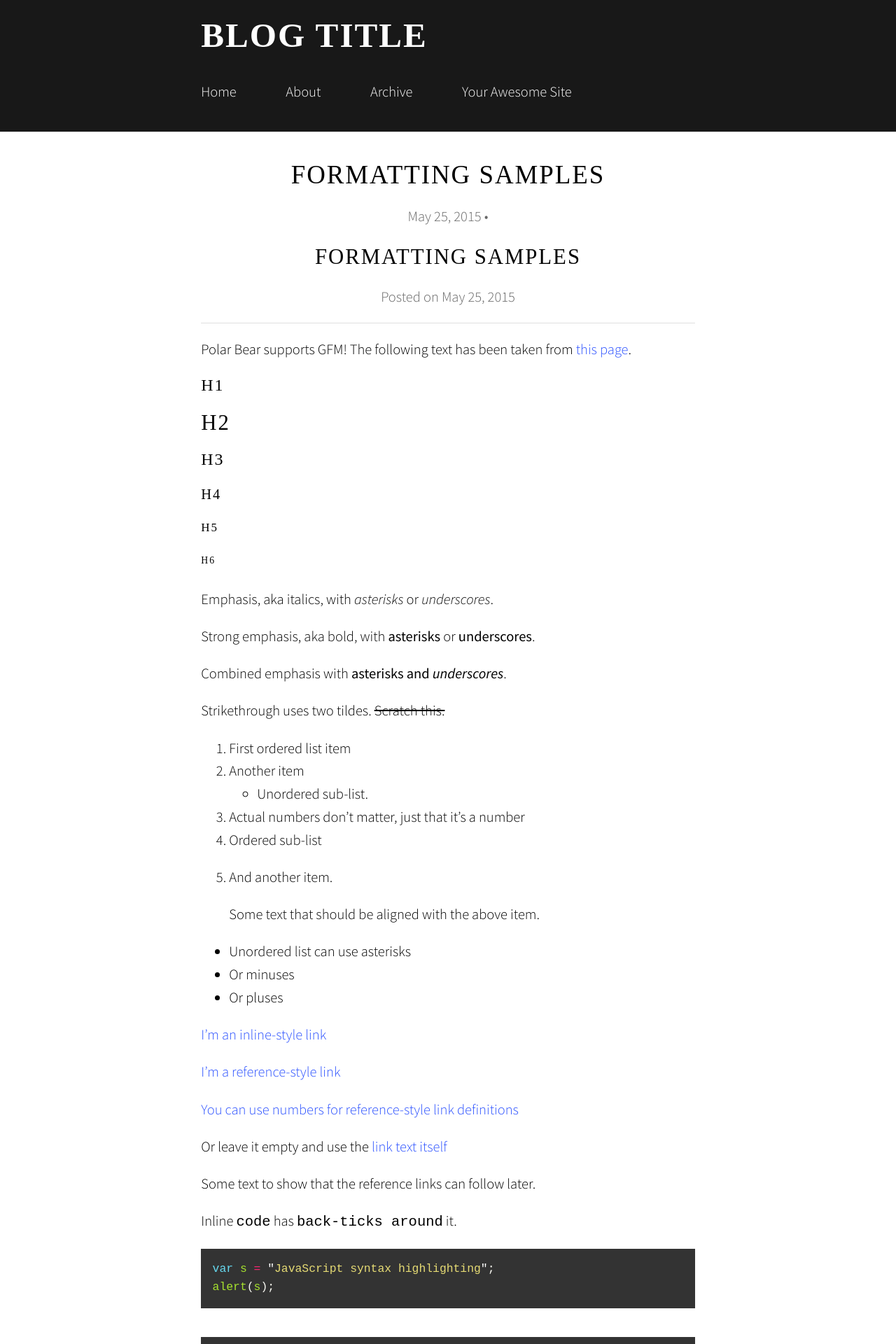
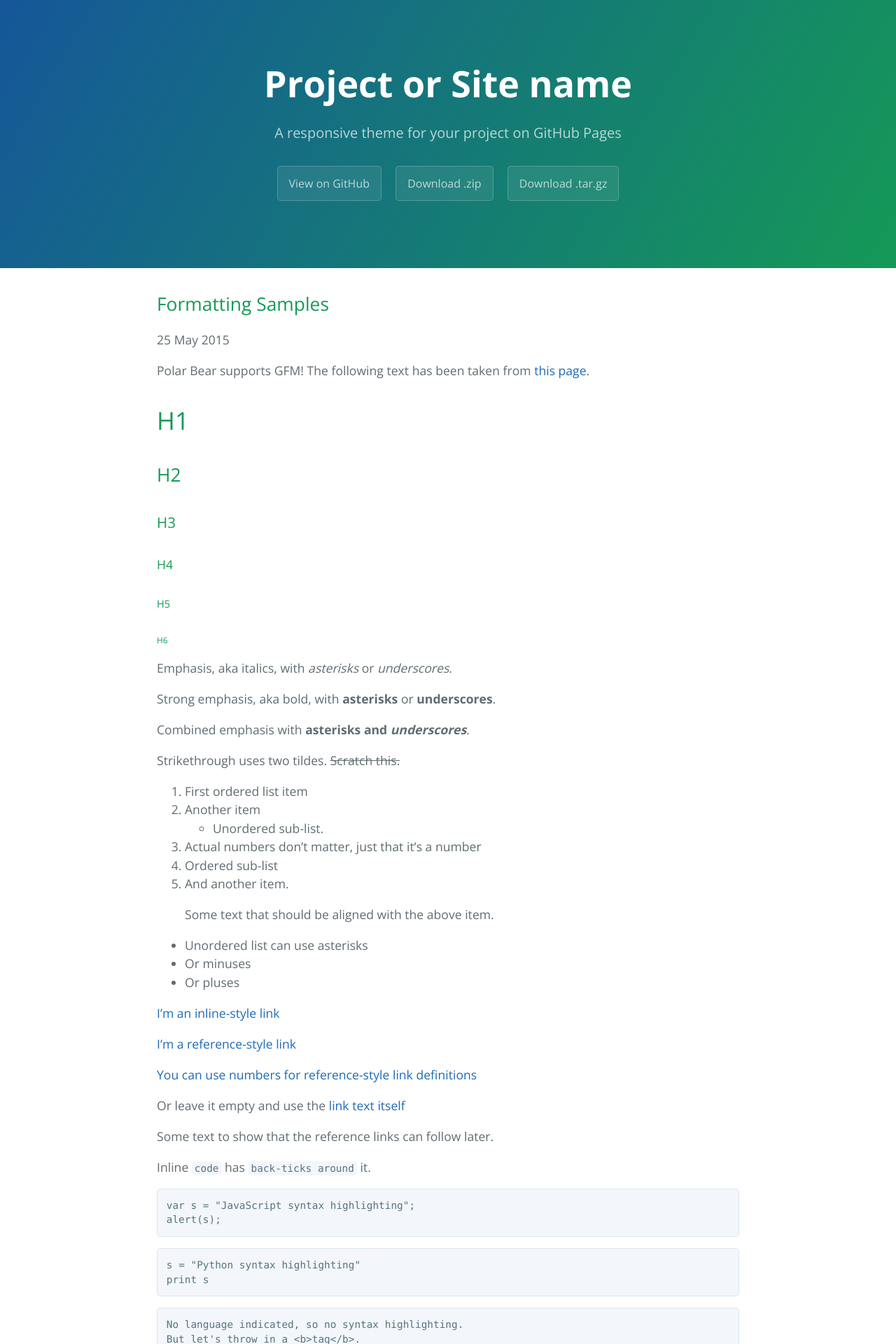
Before and after one commit to bada7211/bada7211.github.com, a Jekyll site: the page built from _posts/2015-05-25-formatting-samples.markdown, in a window 1280 px wide. Shown: the top 1920 px of the page at 70% size. Built offline with Jekyll 4.4.1, drawn with Linux system fonts in a browser that asks for light colours; nearby versions of some CDN libraries; some web fonts are replaced; comment, search, counter and statistics services are not loaded; some of the changed text lies outside the part shown.

Commit message:
no message

```diff
--- a/_config.yml
+++ b/_config.yml
@@ -1,36 +1,17 @@
-title: "blog title"
-author: "Blog Author"
-description: "Really cool blog about ... something"
-#subheading: "Really cool blog about ... something"
-more: "read more"
-url: "http://niklabs.me"
-baseurl: "/contrast" # comment out if in root directory
+# Setup
+title:        Project or Site name
+tagline:      A responsive theme for your project on GitHub Pages
+baseurl:      ""
+paginate:     1
 
-comments:
-    disqus: "niklasbuschmann"
-#    isso: "comments.mysite.org"
+# About/contact
+author:
+  name:       Author name
+  url:        http://yourhomepage.com
 
-style:
-#    body: "whitesmoke"
-    padding: 33%
-    anchor: "#46f"
-    serif-heading: true
-    nav: "#181818"
-#    headline: "#06f"
-    description: "white"
-    article:
-        odd: "#ffffff"
-        even: "#222222"
+# Gems
+gems:
+  - jekyll-paginate
 
-links:
-  - github: "https://github.com/me/"
-  - twitter: "https://twitter.com/me/"
-  - google-plus: "https://plus.google.com/+me"
-  - reddit: "https://www.reddit.com/user/me/"
-  - youtube: "https://www.youtube.com/user/me"
-  - steam: "http://steamcommunity.com/id/me/"
-
-paginate: 10
-excerpt_separator: "\n\n\n" # excerpt ends after two blank lines
-defaults: [{scope: {path: ""}, values: {layout: "default"}}, {scope: {path: "", type: "posts"}, values: {comments: true}}]
-gems: [jekyll-feed] # include feed plugin (supported by gh-pages)
+#Others
+markdown: kramdown
--- a/_includes/head.html
+++ b/_includes/head.html
@@ -1,16 +1,9 @@
 <head>
-  <meta charset="utf-8">
-  <meta http-equiv="X-UA-Compatible" content="IE=edge">
+  <meta charset="UTF-8">
+  <title>{{ site.title }}</title>
   <meta name="viewport" content="width=device-width, initial-scale=1">
-
-  <title>{% if page.title %}{{ page.title }}{% else %}{{ site.title }}{% endif %}</title>
-  <meta name="description" content="{% if page.excerpt %}{{ page.excerpt | strip_html | strip_newlines | truncate: 160 }}{% else %}{{ site.description }}{% endif %}">
-
-  <link rel="stylesheet" href="{{ "/css/main.css" | prepend: site.baseurl }}">
-  <link rel="canonical" href="{{ page.url | replace:'index.html','' | prepend: site.baseurl | prepend: site.url }}">
-  <link rel="alternate" type="application/rss+xml" title="{{ site.title }}" href="{{ "/feed.xml" | prepend: site.baseurl | prepend: site.url }}" />
-
-  <link rel="stylesheet" href="//maxcdn.bootstrapcdn.com/font-awesome/4.3.0/css/font-awesome.min.css">
-  <link href='//fonts.googleapis.com/css?family=PT+Sans:400,700' rel='stylesheet' type='text/css'>
-  <link href='//fonts.googleapis.com/css?family=Open+Sans:300,700' rel='stylesheet' type='text/css'>
+  <meta name="theme-color" content="#157878">
+  <link rel="stylesheet" href="{{ site.baseurl }}/css/normalize.css">
+  <link href='https://fonts.googleapis.com/css?family=Open+Sans:400,700' rel='stylesheet' type='text/css'>
+  <link rel="stylesheet" href="{{ site.baseurl }}/css/cayman.css">
 </head>
--- /dev/null
+++ b/_includes/page-footer.html
@@ -0,0 +1,4 @@
+<footer class="site-footer">
+  <span class="site-footer-owner"><a href="{{ site.url }}">{{ site.title }}</a> is maintained by <a href="{{ site.author.url }}">{{ site.author.name }}</a>.</span>
+  <span class="site-footer-credits">This page was generated by <a href="https://pages.github.com">GitHub Pages</a> using the <a href="https://github.com/pietromenna/jekyll-cayman-theme">Cayman theme</a> by <a href="http://github.com/jasonlong">Jason Long</a>.</span>
+</footer>
--- /dev/null
+++ b/_includes/page-header.html
@@ -0,0 +1,7 @@
+<section class="page-header">
+  <h1 class="project-name">{{ site.title }}</h1>
+  <h2 class="project-tagline">{{ site.tagline }}</h2>
+  <a href="#" class="btn">View on GitHub</a>
+  <a href="#" class="btn">Download .zip</a>
+  <a href="#" class="btn">Download .tar.gz</a>
+</section>
--- a/_layouts/default.html
+++ b/_layouts/default.html
@@ -1,19 +1,18 @@
----
-layout: blank
----
-    <article>
-      <header>
-        <h2><a href="{{ page.url | prepend: site.baseurl }}">{{ page.title }}</a></h2>
-        <p>{% if page.author %}{{ page.author }} • {% endif %}{% if page.date %}<time datetime="{{ page.date | date_to_xmlschema }}">{{ page.date | date: "%b %-d, %Y" }}</time>{% endif %}{% if page.categories %} • {{ page.categories | array_to_sentence_string }}{% endif %}</p>
-      </header>
-      <div>
-{{ content }}
-      </div>
-      {% if site.comments.isso and page.comments %}
-      <div id="isso-thread"></div>
-      {% endif %}
-      {% if site.comments.disqus and page.comments %}
-      <div id="disqus_thread"></div>
-      <a href="http://disqus.com" class="dsq-brlink">comments powered by <span class="logo-disqus">Disqus</span></a>
-      {% endif %}
-    </article>
+<!DOCTYPE html>
+<html lang="en-us">
+
+  {% include head.html %}
+
+  <body>
+    {% include page-header.html %}
+
+    <section class="main-content">
+
+      {{ content }}
+
+      {% include page-footer.html %}
+
+    </section>
+
+  </body>
+</html>
--- a/_layouts/post.html
+++ b/_layouts/post.html
@@ -1,21 +1,7 @@
 ---
 layout: default
 ---
-<div class="post">
+<h2>{{ page.title }}</h2>
+<p class="meta">{{ page.date | date_to_string }}</p>
 
-  <header class="post-header">
-     <h1 class="post-title">{{ page.title }}</h1>
-     <p class="post-meta">Posted on {{ page.date | date: "%b %-d, %Y" }}{% if page.author %} • {{ page.author }}{% endif %}{% if page.meta %} • {{ page.meta }}{% endif %}</p>
-  </header>
-
-  <article class="post-content">
-    {{ content }}
-  </article>
-
-  <div align="center">
-  	<a href="#">
-  	<i class="fa fa-arrow-circle-up fa-2x"></i>
-  	</a>
-  </div>
-
-</div>
+{{ content }}
--- /dev/null
+++ b/css/cayman.css
@@ -0,0 +1,241 @@
+* {
+  box-sizing: border-box; }
+
+body {
+  padding: 0;
+  margin: 0;
+  font-family: "Open Sans", "Helvetica Neue", Helvetica, Arial, sans-serif;
+  font-size: 16px;
+  line-height: 1.5;
+  color: #606c71; }
+
+a {
+  color: #1e6bb8;
+  text-decoration: none; }
+  a:hover {
+    text-decoration: underline; }
+
+.btn {
+  display: inline-block;
+  margin-bottom: 1rem;
+  color: rgba(255, 255, 255, 0.7);
+  background-color: rgba(255, 255, 255, 0.08);
+  border-color: rgba(255, 255, 255, 0.2);
+  border-style: solid;
+  border-width: 1px;
+  border-radius: 0.3rem;
+  transition: color 0.2s, background-color 0.2s, border-color 0.2s; }
+  .btn:hover {
+    color: rgba(255, 255, 255, 0.8);
+    text-decoration: none;
+    background-color: rgba(255, 255, 255, 0.2);
+    border-color: rgba(255, 255, 255, 0.3); }
+  .btn + .btn {
+    margin-left: 1rem; }
+  @media screen and (min-width: 64em) {
+    .btn {
+      padding: 0.75rem 1rem; } }
+  @media screen and (min-width: 42em) and (max-width: 64em) {
+    .btn {
+      padding: 0.6rem 0.9rem;
+      font-size: 0.9rem; } }
+  @media screen and (max-width: 42em) {
+    .btn {
+      display: block;
+      width: 100%;
+      padding: 0.75rem;
+      font-size: 0.9rem; }
+      .btn + .btn {
+        margin-top: 1rem;
+        margin-left: 0; } }
+
+.page-header {
+  color: #fff;
+  text-align: center;
+  background-color: #159957;
+  background-image: linear-gradient(120deg, #155799, #159957); }
+  @media screen and (min-width: 64em) {
+    .page-header {
+      padding: 5rem 6rem; } }
+  @media screen and (min-width: 42em) and (max-width: 64em) {
+    .page-header {
+      padding: 3rem 4rem; } }
+  @media screen and (max-width: 42em) {
+    .page-header {
+      padding: 2rem 1rem; } }
+
+.project-name {
+  margin-top: 0;
+  margin-bottom: 0.1rem; }
+  @media screen and (min-width: 64em) {
+    .project-name {
+      font-size: 3.25rem; } }
+  @media screen and (min-width: 42em) and (max-width: 64em) {
+    .project-name {
+      font-size: 2.25rem; } }
+  @media screen and (max-width: 42em) {
+    .project-name {
+      font-size: 1.75rem; } }
+
+.project-tagline {
+  margin-bottom: 2rem;
+  font-weight: normal;
+  opacity: 0.7; }
+  @media screen and (min-width: 64em) {
+    .project-tagline {
+      font-size: 1.25rem; } }
+  @media screen and (min-width: 42em) and (max-width: 64em) {
+    .project-tagline {
+      font-size: 1.15rem; } }
+  @media screen and (max-width: 42em) {
+    .project-tagline {
+      font-size: 1rem; } }
+
+.main-content {
+  word-wrap: break-word; }
+  .main-content :first-child {
+    margin-top: 0; }
+  @media screen and (min-width: 64em) {
+    .main-content {
+      max-width: 64rem;
+      padding: 2rem 6rem;
+      margin: 0 auto;
+      font-size: 1.1rem; } }
+  @media screen and (min-width: 42em) and (max-width: 64em) {
+    .main-content {
+      padding: 2rem 4rem;
+      font-size: 1.1rem; } }
+  @media screen and (max-width: 42em) {
+    .main-content {
+      padding: 2rem 1rem;
+      font-size: 1rem; } }
+  .main-content img {
+    max-width: 100%; }
+  .main-content h1,
+  .main-content h2,
+  .main-content h3,
+  .main-content h4,
+  .main-content h5,
+  .main-content h6 {
+    margin-top: 2rem;
+    margin-bottom: 1rem;
+    font-weight: normal;
+    color: #159957; }
+  .main-content p {
+    margin-bottom: 1em; }
+  .main-content code {
+    padding: 2px 4px;
+    font-family: Consolas, "Liberation Mono", Menlo, Courier, monospace;
+    font-size: 0.9rem;
+    color: #567482;
+    background-color: #f3f6fa;
+    border-radius: 0.3rem; }
+  .main-content pre {
+    padding: 0.8rem;
+    margin-top: 0;
+    margin-bottom: 1rem;
+    font: 1rem Consolas, "Liberation Mono", Menlo, Courier, monospace;
+    color: #567482;
+    word-wrap: normal;
+    background-color: #f3f6fa;
+    border: solid 1px #dce6f0;
+    border-radius: 0.3rem; }
+    .main-content pre > code {
+      padding: 0;
+      margin: 0;
+      font-size: 0.9rem;
+      color: #567482;
+      word-break: normal;
+      white-space: pre;
+      background: transparent;
+      border: 0; }
+  .main-content .highlight {
+    margin-bottom: 1rem; }
+    .main-content .highlight pre {
+      margin-bottom: 0;
+      word-break: normal; }
+  .main-content .highlight pre,
+  .main-content pre {
+    padding: 0.8rem;
+    overflow: auto;
+    font-size: 0.9rem;
+    line-height: 1.45;
+    border-radius: 0.3rem;
+    -webkit-overflow-scrolling: touch; }
+  .main-content pre code,
+  .main-content pre tt {
+    display: inline;
+    max-width: initial;
+    padding: 0;
+    margin: 0;
+    overflow: initial;
+    line-height: inherit;
+    word-wrap: normal;
+    background-color: transparent;
+    border: 0; }
+    .main-content pre code:before, .main-content pre code:after,
+    .main-content pre tt:before,
+    .main-content pre tt:after {
+      content: normal; }
+  .main-content ul,
+  .main-content ol {
+    margin-top: 0; }
+  .main-content blockquote {
+    padding: 0 1rem;
+    margin-left: 0;
+    color: #819198;
+    border-left: 0.3rem solid #dce6f0; }
+    .main-content blockquote > :first-child {
+      margin-top: 0; }
+    .main-content blockquote > :last-child {
+      margin-bottom: 0; }
+  .main-content table {
+    display: block;
+    width: 100%;
+    overflow: auto;
+    word-break: normal;
+    word-break: keep-all;
+    -webkit-overflow-scrolling: touch; }
+    .main-content table th {
+      font-weight: bold; }
+    .main-content table th,
+    .main-content table td {
+      padding: 0.5rem 1rem;
+      border: 1px solid #e9ebec; }
+  .main-content dl {
+    padding: 0; }
+    .main-content dl dt {
+      padding: 0;
+      margin-top: 1rem;
+      font-size: 1rem;
+      font-weight: bold; }
+    .main-content dl dd {
+      padding: 0;
+      margin-bottom: 1rem; }
+  .main-content hr {
+    height: 2px;
+    padding: 0;
+    margin: 1rem 0;
+    background-color: #eff0f1;
+    border: 0; }
+
+.site-footer {
+  padding-top: 2rem;
+  margin-top: 2rem;
+  border-top: solid 1px #eff0f1; }
+  @media screen and (min-width: 64em) {
+    .site-footer {
+      font-size: 1rem; } }
+  @media screen and (min-width: 42em) and (max-width: 64em) {
+    .site-footer {
+      font-size: 1rem; } }
+  @media screen and (max-width: 42em) {
+    .site-footer {
+      font-size: 0.9rem; } }
+
+.site-footer-owner {
+  display: block;
+  font-weight: bold; }
+
+.site-footer-credits {
+  color: #819198; }
```
Also changed, not shown: Gemfile (+5 -7 lines), _posts/2016-02-12-sample-content.markdown (added, +24 -0 lines), index.html (+10 -21 lines), Gemfile.lock (added), README.md, css/normalize.css (added), 1 other file.
